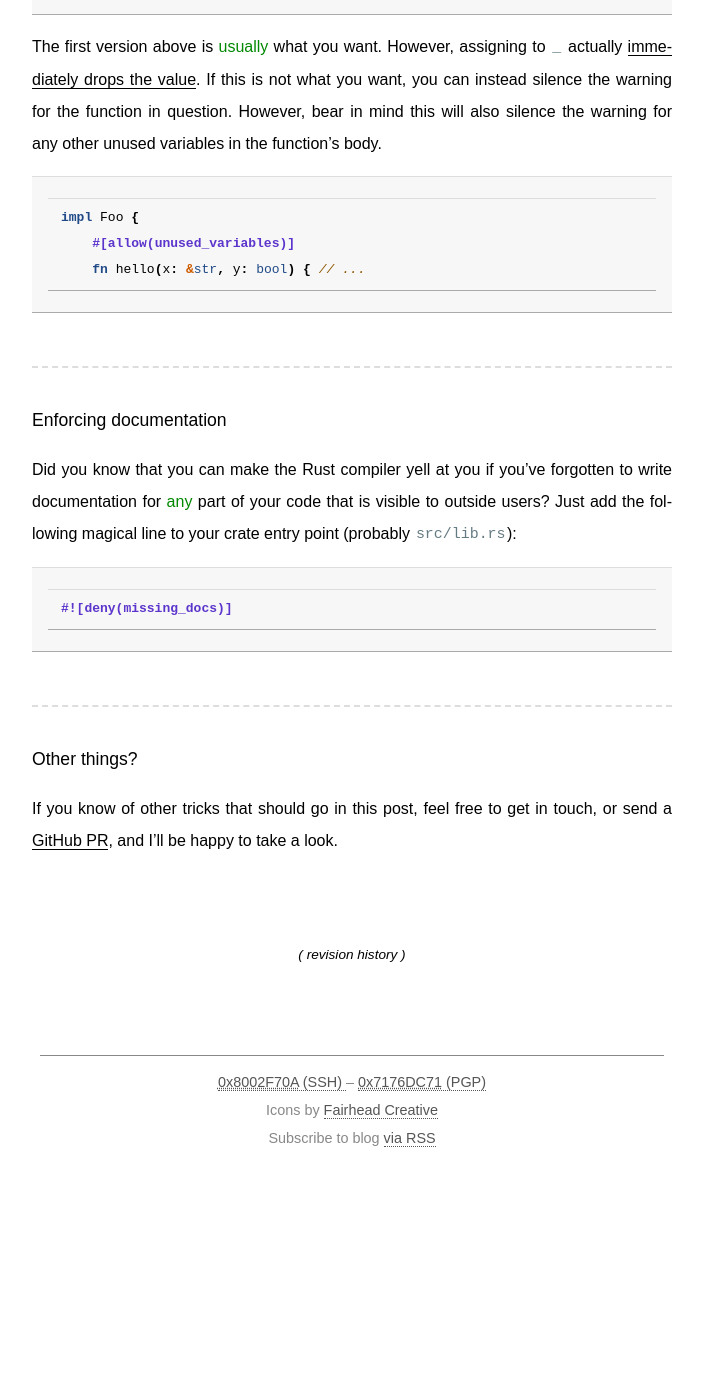
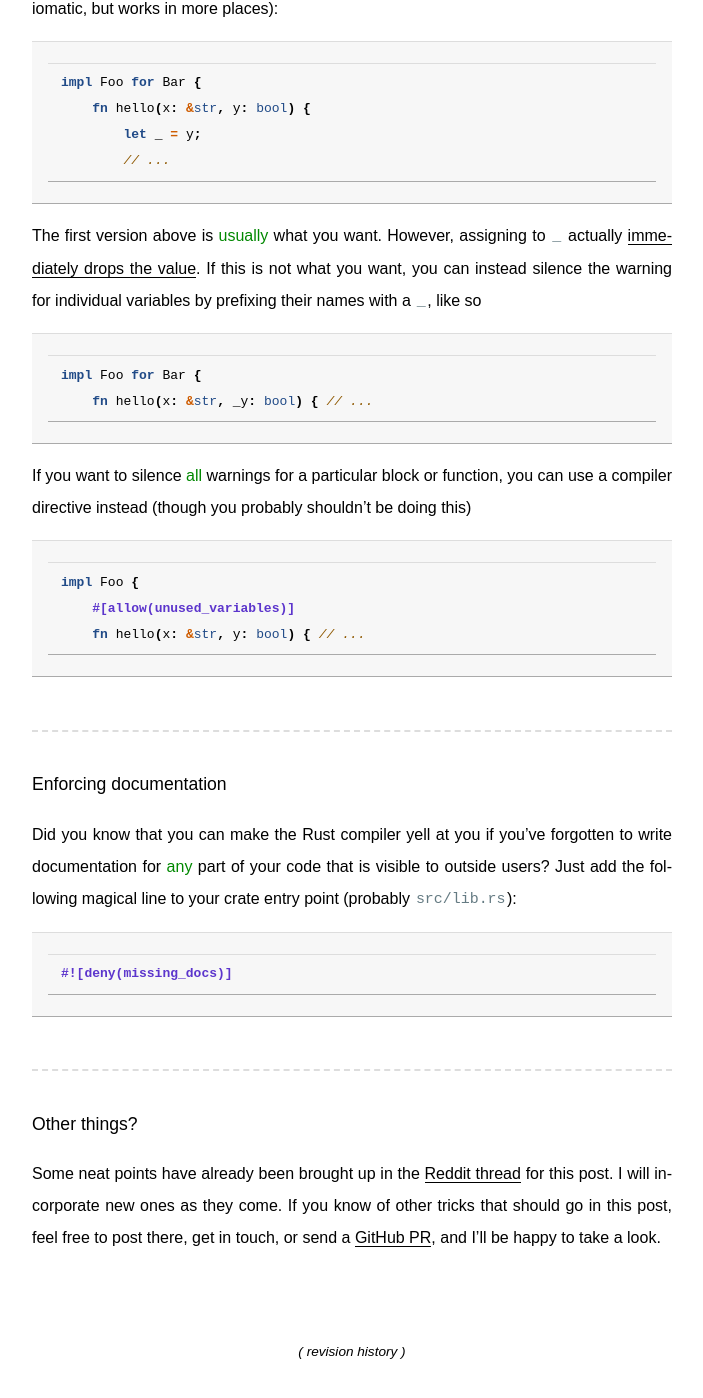
Before and after one commit to jonhoo/thesquareplanet.com, a Jekyll site: the page built from _posts/2016-10-20-rust-tips-and-tricks.md, in a window 1280 px wide and 1400 px high, scrolled down 9304 px. Shown: the whole window, without its empty margins (288-991 px from the left). Built offline with Jekyll 4.4.1, drawn with Linux system fonts in a browser that asks for light colours; comment, search, counter and statistics services are not loaded; before the commit the page ends 10468 px from its top, so only the background shows below that; some of the changed text lies outside the part shown.

Commit message:
Update examples following Reddit comments
In particular, incorporate corrections and suggestions from CryZe92:

    https://www.reddit.com/r/rust/comments/58kea2/rust_tips_and_tricks/d9150py/

````diff
--- a/_posts/2016-10-20-rust-tips-and-tricks.md
+++ b/_posts/2016-10-20-rust-tips-and-tricks.md
@@ -63,6 +63,16 @@
 let word_len = words.into_iter().map(|w| w.len()).collect();
 ```
 
+[In
+fact](https://www.reddit.com/r/rust/comments/58kea2/rust_tips_and_tricks/d9150py/),
+you can get rid of the closure altogether, and pass the `str::len`
+method directly to `map` instead:
+
+```rust
+let words = vec!["hello", "world"];
+let word_len = words.into_iter().map(str::len).collect();
+```
+
 ### Things that can't happen (yet)
 
 While writing code, you often reach an edge case (or maybe even a common
@@ -102,7 +111,10 @@
 
 Damn. You are only borrowing the `Option` (i.e., you have an `&Option`),
 so you can't call `unwrap()` (which moves the value out of the option).
-Fine fine, you say. I'll use `unreachable!()` like you taught me:
+Fine fine, you say. I'll use `unreachable!()` like you taught me along
+with the neat [`if let` single pattern
+matching](https://doc.rust-lang.org/book/if-let.html) construct that
+Rust provides:
 
 ```rust
 impl Bar {
@@ -360,9 +371,17 @@
 The first version above is *usually* what you want. However, assigning
 to `_` actually [immediately drops the
 value](https://github.com/rust-lang/rust/issues/10488). If this is not
-what you want, you can instead silence the warning for the function in
-question. However, bear in mind this will also silence the warning for
-any other unused variables in the function's body.
+what you want, you can instead silence the warning for individual
+variables by prefixing their names with a `_`, like so
+
+```rust
+impl Foo for Bar {
+    fn hello(x: &str, _y: bool) { // ...
+```
+
+If you want to silence *all* warnings for a particular block or
+function, you can use a compiler directive instead (though you probably
+shouldn't be doing this)
 
 ```rust
 impl Foo {
@@ -383,7 +402,10 @@
 
 ### Other things?
 
-If you know of other tricks that should go in this post, feel free to
-get in touch, or send a [GitHub
+Some neat points have already been brought up in the [Reddit
+thread](https://www.reddit.com/r/rust/comments/58kea2/rust_tips_and_tricks/)
+for this post. I will incorporate new ones as they come. If you know of
+other tricks that should go in this post, feel free to post there, get
+in touch, or send a [GitHub
 PR](https://github.com/jonhoo/thesquareplanet.com/pulls), and I'll be
 happy to take a look.
````
Also changed, not shown: other parts of _posts/2016-10-20-rust-tips-and-tricks.md (+2 -4 lines).
